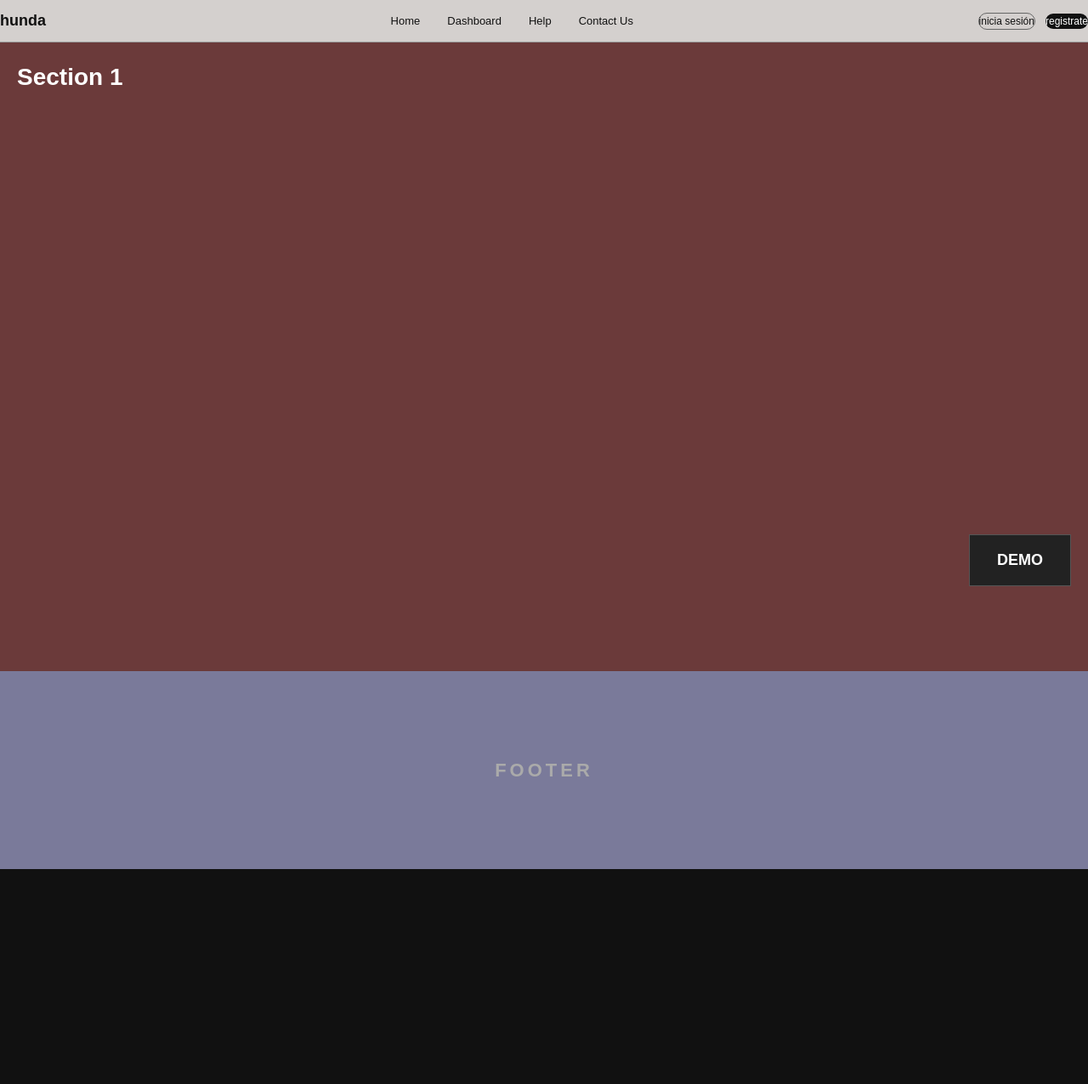
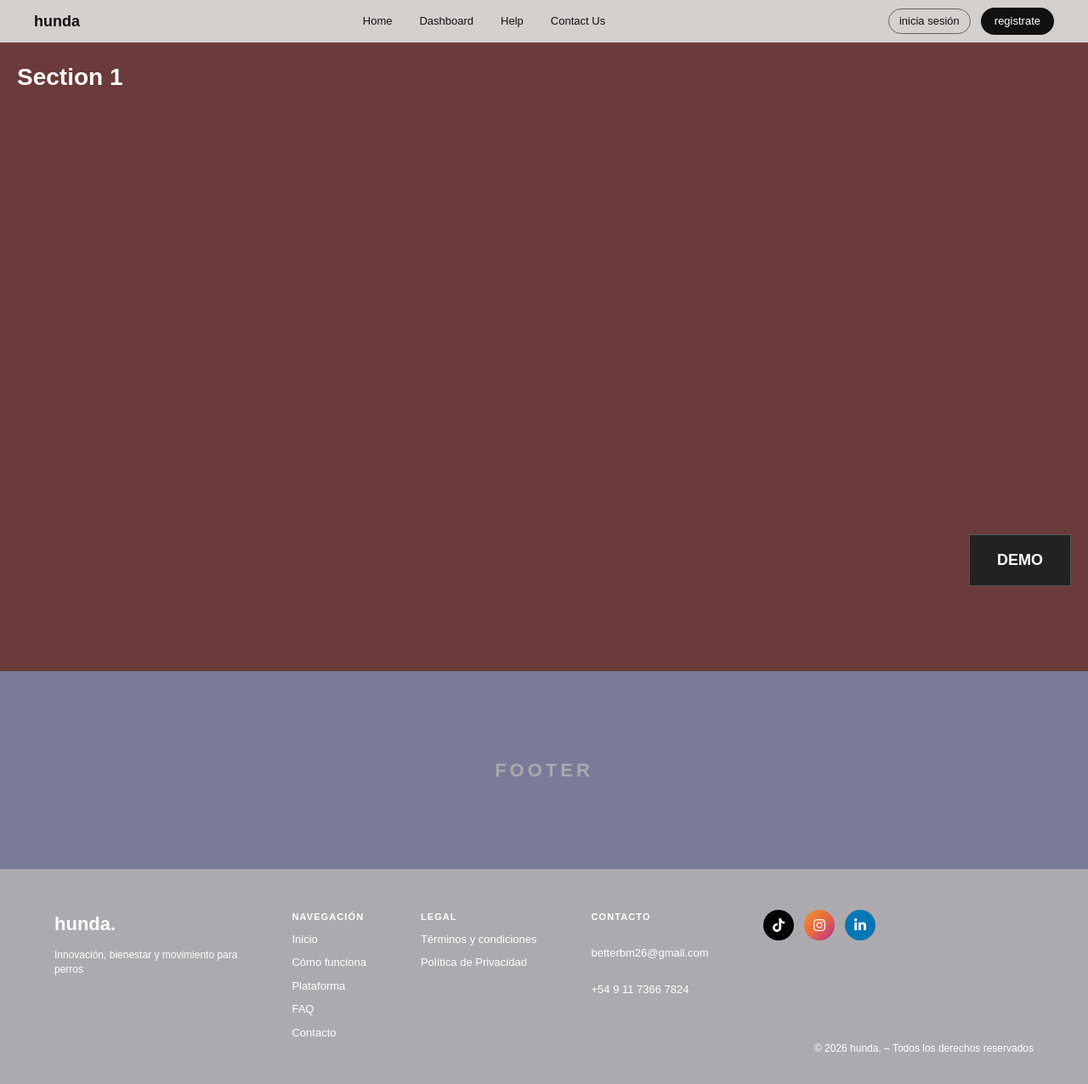
Before and after one commit to brigitteblau/bbm, a Next.js app: page / in a window 1280 px wide. Shown: the top 1276 px of the page at 85% size. Before the commit the page ends 1023 px from the top, so only its background shows below. Built offline with nearby package versions, Linux system fonts and the light colour scheme.

Commit message:
navbar termianda, footer con problemas

```diff
--- a/app/globals.css
+++ b/app/globals.css
@@ -12,28 +12,13 @@
   --font-mono: var(--font-geist-mono);
 }
 
-@media (prefers-color-scheme: dark) {
-  :root {
-    --background: #0a0a0a;
-    --foreground: #ededed;
-  }
-}
-
 * {
   box-sizing: border-box;
   margin: 0;
-  padding: 0;
-}
-* {
-  box-sizing: border-box;
-  margin: 0;
-  padding: 0;
 }
 
 body {
   font-family: Arial, sans-serif;
-  background: #111;
-  color: #fff;
 }
 
 html, body {
@@ -41,11 +26,10 @@ html, body {
   min-height: 100vh;
 }
 
-
 /* LANDING */
 .landing-hero {
   background: #6b3a3a;
-  height: calc(100vh - 60px);  /* ← cambiar aquí */
+  height: calc(100vh - 60px);
   display: flex;
   flex-direction: column;
   justify-content: space-between;
@@ -86,14 +70,6 @@ html, body {
 }
 
 /* HERO / VIDEO BLOCK */
-.hero-block {
-  background: #7a3a3a;
-  height: calc(100vh - 52px);
-  display: flex;
-  align-items: center;
-  justify-content: center;
-}
-
 .hero-block {
   background: #A75B5B;
   height: 35vh;
--- a/app/landing/page.tsx
+++ /dev/null
@@ -1,16 +0,0 @@
-import Navbar from "@/components/Navbar";
-import "./globals.css";
-export default function LandingPage() {
-  return (
-    <div style={{ width: "100%" }}>
-      <Navbar />
-      <div className="landing-hero">
-        <span className="landing-section1">Section 1</span>
-        <button className="demo-btn">DEMO</button>
-      </div>
-      <div className="footer">
-        <span className="footer-label">FOOTER</span>
-      </div>
-    </div>
-  );
-}
--- a/app/layout.tsx
+++ b/app/layout.tsx
@@ -1,6 +1,7 @@
 import type { Metadata } from "next";
 import { Geist, Geist_Mono } from "next/font/google";
 import "./globals.css";
+import Footer from "@/components/footer";
 
 const geistSans = Geist({
   variable: "--font-geist-sans",
@@ -27,7 +28,10 @@ export default function RootLayout({
       lang="en"
       className={`${geistSans.variable} ${geistMono.variable} h-full antialiased`}
     >
-      <body className="min-h-full flex flex-col">{children}</body>
+      <body className="min-h-full flex flex-col">
+        {children}
+        <Footer />
+      </body>
     </html>
   );
 }
--- a/components/Navbar.tsx
+++ b/components/Navbar.tsx
@@ -1,12 +1,12 @@
 export default function Navbar() {
   return (
-    <nav className="w-full bg-[#D4D0CE] h-[50px] flex items-center border-b border-[#999]">
-      {/* Logo - con más espacio desde la izquierda */}
-      <span className="text-[18px] font-bold text-[#111] flex-shrink-0 ml-8">
+    <nav className="w-full bg-[#D4D0CE]">
+      <div className="flex items-center h-[50px] px-10">
+
+        <span className="text-[18px] font-bold text-[#111] shrink-0 ml-6">
           hunda
         </span>
 
-      {/* Links centrales */}
         <div className="flex gap-8 flex-1 justify-center">
           <a href="/" className="text-[13px] text-[#111] no-underline hover:opacity-60">
             Home
@@ -22,21 +22,22 @@ export default function Navbar() {
           </a>
         </div>
 
-      {/* Botones derechos - con más espacio desde la derecha */}
-      <div className="flex items-center gap-3 flex-shrink-0 mr-8">
+        <div className="flex items-center gap-3 shrink-0">
           <a
             href="/login"
-          className="px-4 py-1.5 text-[12px] text-[#111] border border-[#666] rounded-full no-underline hover:bg-[#bbb]"
+            className="whitespace-nowrap px-3 py-1 text-[13px] text-[#111] border border-[#666] rounded-full no-underline hover:bg-[#bbb]"
           >
             inicia sesión
           </a>
           <a
             href="/register"
-          className="px-4 py-1.5 text-[12px] text-white bg-[#111] rounded-full no-underline hover:bg-[#333]"
+            className="px-4 py-1.5 text-[13px] text-white bg-[#111] rounded-full no-underline hover:bg-[#333]"
           >
             registrate
           </a>
         </div>
+
+      </div>
     </nav>
   );
 }
--- a/components/footer.tsx
+++ b/components/footer.tsx
@@ -0,0 +1,71 @@
+import { FaTiktok, FaInstagram, FaLinkedinIn } from "react-icons/fa"
+export default function Footer() {
+  return (
+    <footer className="w-full bg-[#ADAAAF] px-16 py-12">
+      <div className="flex gap-16 items-start">
+
+        {/* Logo + tagline */}
+        <div className="flex flex-col gap-3 max-w-[220px]">
+          <span className="text-[22px] font-bold text-white">hunda.</span>
+          <p className="text-[12px] text-white leading-snug">
+            Innovación, bienestar y movimiento para<br />perros
+          </p>
+        </div>
+
+        {/* Navegación */}
+        <div className="flex flex-col gap-2">
+          <span className="text-[11px] font-extrabold text-white tracking-widest uppercase mb-1">
+            Navegación
+          </span>
+          {["Inicio", "Cómo funciona", "Plataforma", "FAQ", "Contacto"].map((item) => (
+            <a key={item} href="#" className="text-[13px] text-white no-underline hover:opacity-70">
+              {item}
+            </a>
+          ))}
+        </div>
+
+        {/* Legal */}
+        <div className="flex flex-col gap-2">
+          <span className="text-[11px] font-extrabold text-white tracking-widest uppercase mb-1">
+            Legal
+          </span>
+          {["Términos y condiciones", "Política de Privacidad"].map((item) => (
+            <a key={item} href="#" className="text-[13px] text-white no-underline hover:opacity-70">
+              {item}
+            </a>
+          ))}
+        </div>
+
+        {/* Contacto */}
+        <div className="flex flex-col gap-2 items-start gap-6">
+          <span className="text-[11px] font-extrabold text-white tracking-widest uppercase mb-1">
+            Contacto
+          </span>
+          <p className="text-[13px] text-white">betterbm26@gmail.com</p>
+          <p className="text-[13px] text-white">+54 9 11 7366 7824</p>
+        </div>
+           {/* Redes sociales */}
+          <div className="flex gap-3 mt-4 ml-auto">
+            {/* TikTok */}
+            <a href="#" className="w-9 h-9 rounded-full bg-black flex items-center justify-center hover:opacity-70">
+             <FaTiktok size={16} color="white" />
+            </a>
+            {/* Instagram */}
+            <a href="#" className="w-9 h-9 rounded-full bg-gradient-to-br from-[#f09433] via-[#e6683c] via-[#dc2743] via-[#cc2366] to-[#bc1888] flex items-center justify-center hover:opacity-70">
+             <FaInstagram size={16} color="white" />
+            </a>
+            {/* LinkedIn */}
+
+            <a href="#" className="w-9 h-9 rounded-full bg-[#0077b5] flex items-center justify-center hover:opacity-70">
+             <FaLinkedinIn size={16} color="white" />
+            </a>
+          </div>
+        </div>
+
+      {/* Copyright */}
+      <div className="mt-10 text-right text-[12px] text-white">
+        © 2026 hunda. – Todos los derechos reservados
+      </div>
+    </footer>
+  );
+}
--- a/package.json
+++ b/package.json
@@ -13,7 +13,8 @@
     "@supabase/supabase-js": "^2.106.0",
     "next": "16.2.6",
     "react": "19.2.4",
-    "react-dom": "19.2.4"
+    "react-dom": "19.2.4",
+    "react-icons": "^5.6.0"
   },
   "devDependencies": {
     "@tailwindcss/postcss": "^4",
```
Also changed, not shown: 1 other file (tests, documents, lock files or other folders). Lines whose indentation alone changed are shown as unchanged.
